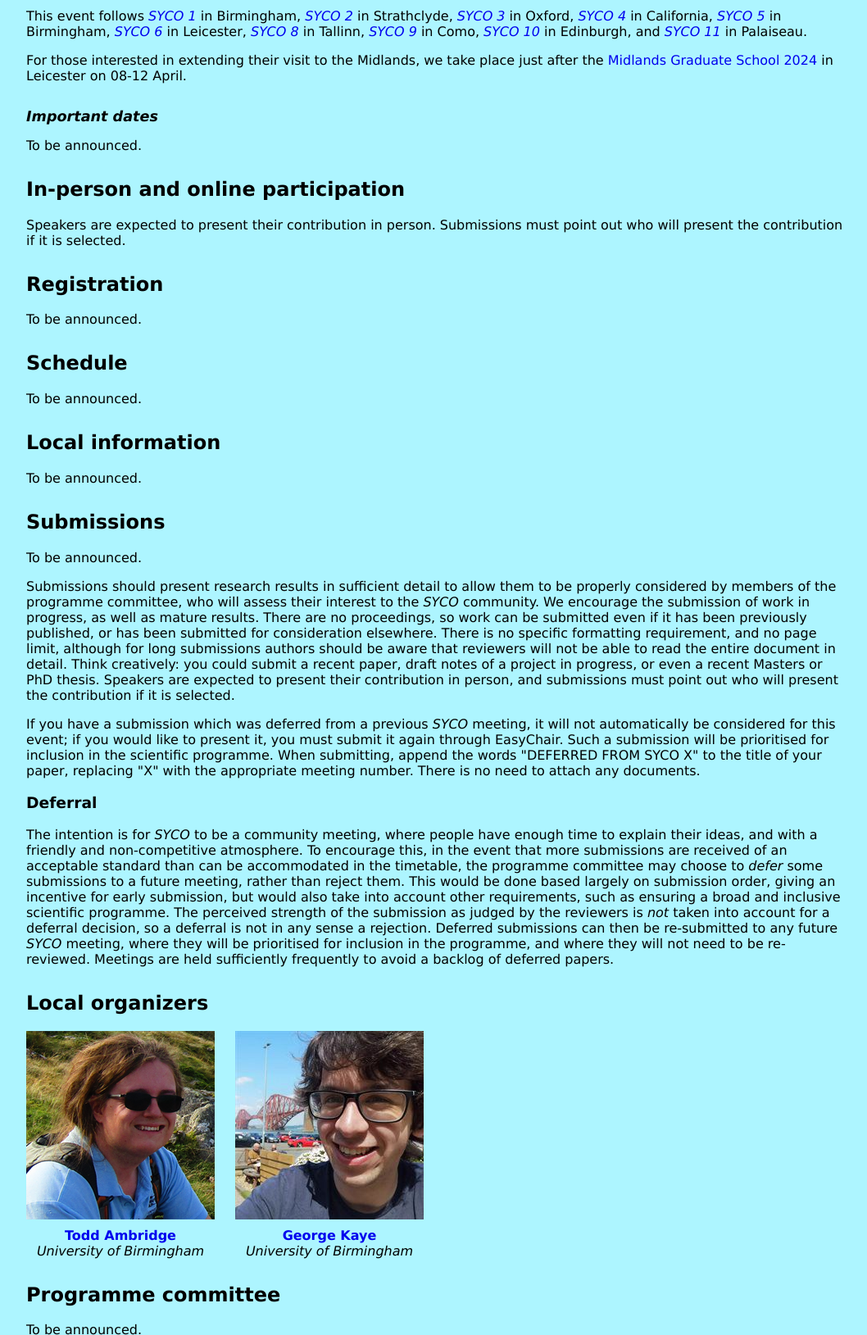
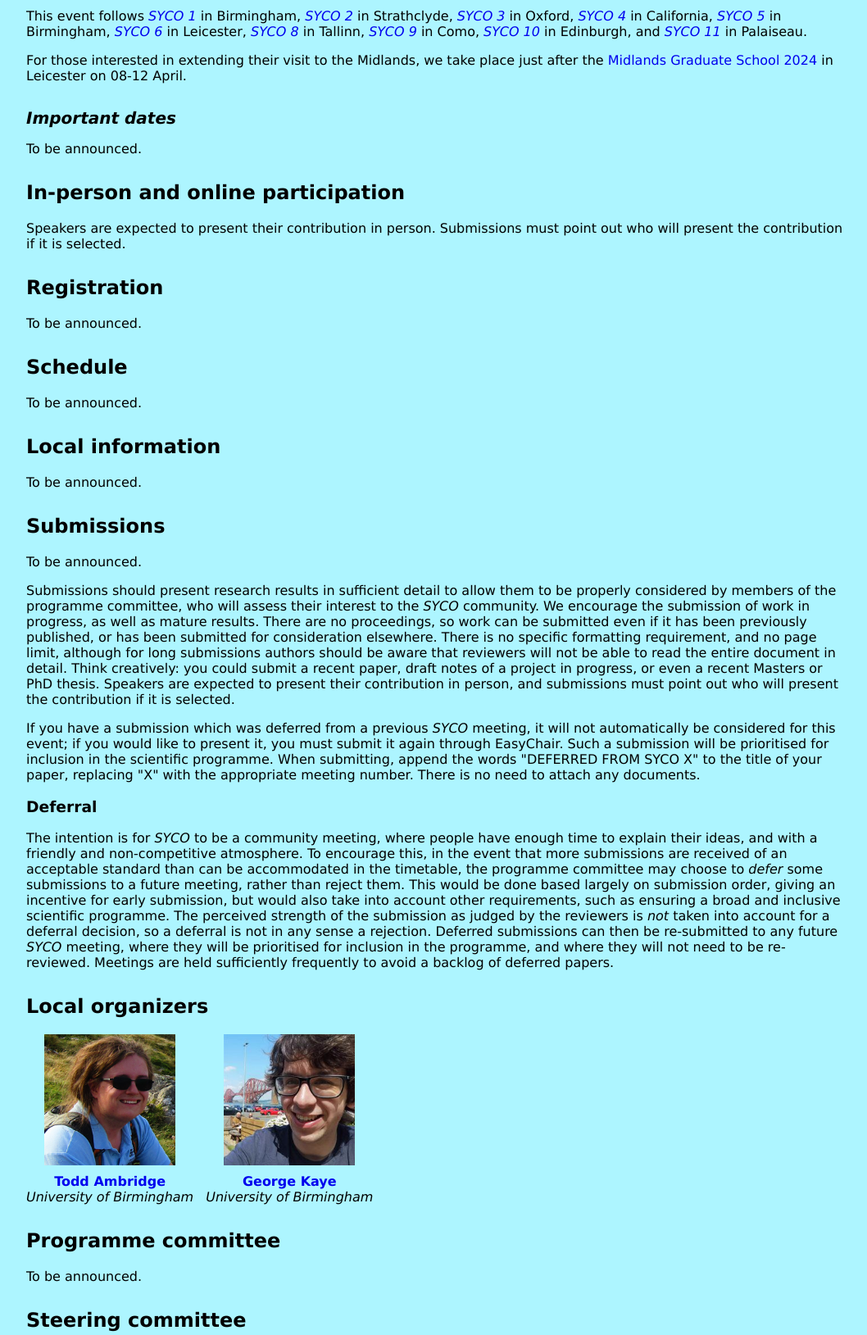
Before and after one commit to georgejkaye/syco12, an Eleventy site: page index.html in a window 1280 px wide. Shown: the part 800-2429 px from the top of the page at 82% size, without its empty margins (108-1166 px from the left). Built offline with nearby package versions, Linux system fonts and the light colour scheme; Eleventy itself is replaced by a stand-in of ours; files that its build step writes are made by us from their sources.

Commit message:
Add viewport tag and css for mobile

```diff
--- a/index.html
+++ b/index.html
@@ -4,6 +4,7 @@
     <meta charset="utf-8" />
     <link rel="stylesheet" href="./static/styles.css" />
     <link rel="icon" href="./static/logo.svg" type="image/svg+xml" />
+    <meta name="viewport" content="width=device-width, initial-scale=1">
     <title>SYCO 12</title>
   </head>
   <body>
--- a/static/styles.css
+++ b/static/styles.css
@@ -19,7 +19,7 @@
   padding: 0 25px;
 }
 
-@media (min-width: 700px) {
+@media (min-width: 800px) {
   #header {
     flex-direction: row;
   }
@@ -31,13 +31,14 @@
   margin-top: 0px;
   padding-top: 0px;
   padding-bottom: 0px;
+  font-size: 1.75rem
 }
 
 #location,
 #dates {
   font-weight: bold;
   font-style: italic;
-  font-size: 1.1em;
+  font-size: 1.25rem;
 }
 
 #grid {
@@ -201,7 +202,7 @@
   display: flex;
   flex-direction: row;
   flex-wrap: wrap;
-  gap: 25px;
+  gap: 15px;
 }
 
 #organisers > div {
@@ -211,10 +212,9 @@
 }
 
 .person {
-  width: 230px;
+  width: 160px;
   padding-bottom: 10px;
 }
-
 .name {
   font-weight: bold;
 }
```
